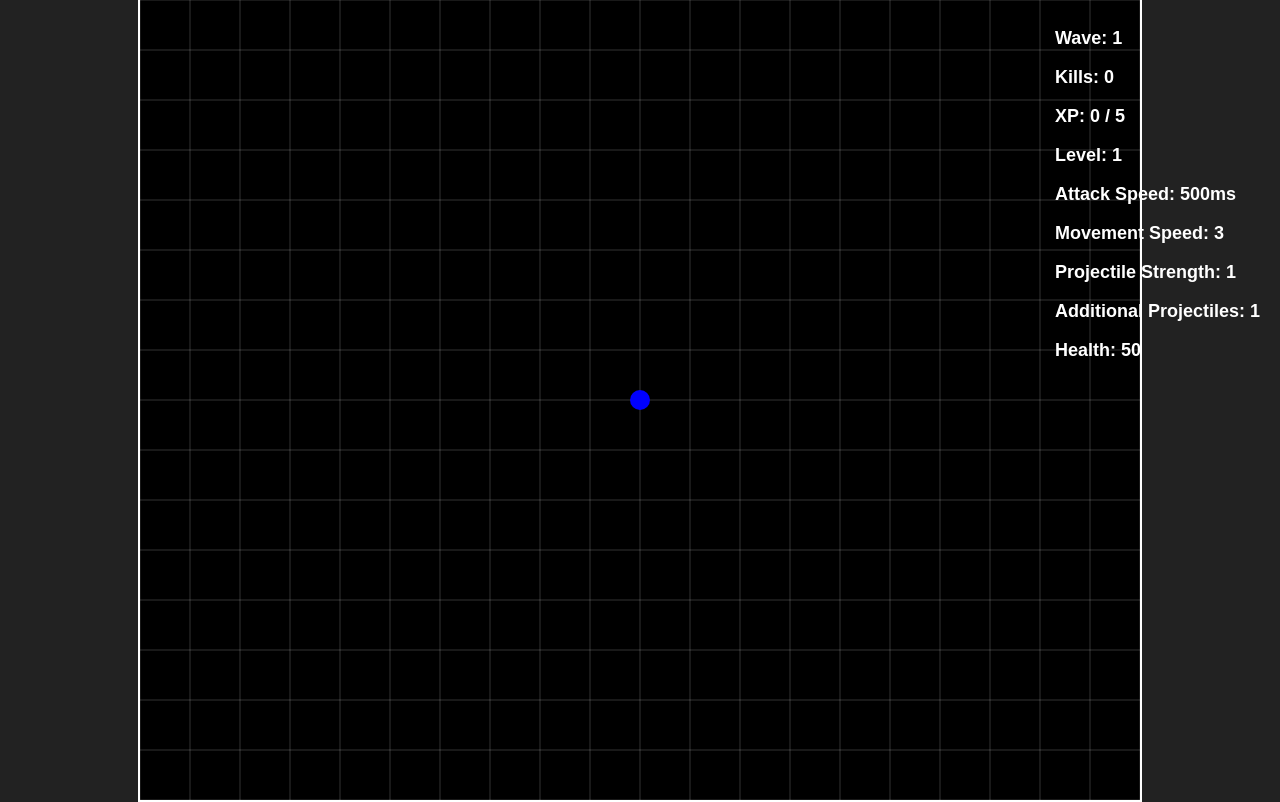
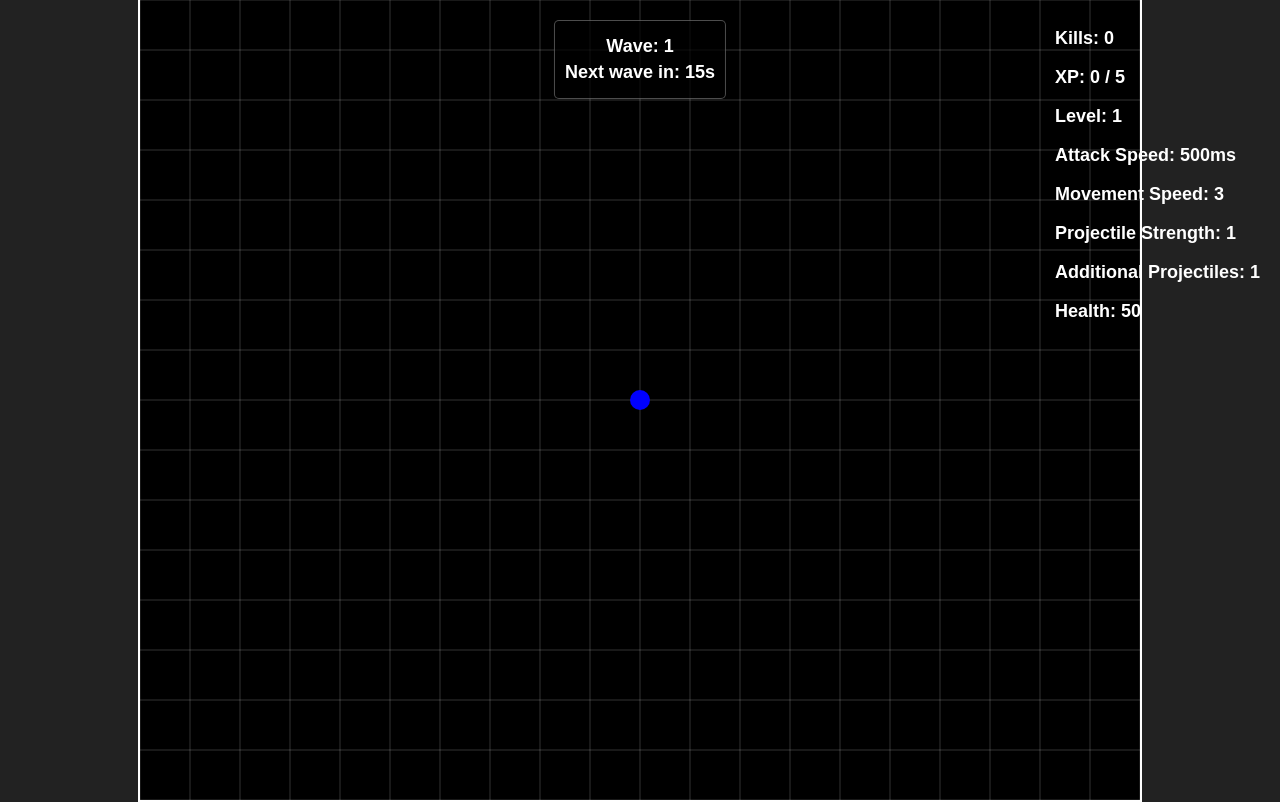
Before and after one commit to wishperr/bullets, a plain HTML site: page index.html in a window 1280 px wide. Drawn offline with Linux system fonts and the light colour scheme.

Commit message:
add wave information display and timer to UI

```diff
--- a/index.html
+++ b/index.html
@@ -9,7 +9,6 @@
 <body>
     <canvas id="gameCanvas"></canvas>
     <div id="ui">
-        <p id="waveCounter">Wave: 1</p>
         <p id="killCounter">Kills: 0</p>
         <p id="xpCounter">XP: 0 / 5</p>
         <p id="levelCounter">Level: 1</p>
@@ -20,7 +19,10 @@
         <p id="healthCounter">Health: 1</p>
         <button id="restartButton" style="display: none;">Restart</button>
     </div>
-
+    <div id="waveInfo">
+        <p id="waveCounter">Wave: 1</p>
+        <p id="waveTimer">Next wave in: 20s</p>
+    </div>
 
     <script src="main.js" type="module"></script>
 </body>
--- a/src/game.js
+++ b/src/game.js
@@ -6,6 +6,7 @@ import { GAME_WIDTH, GAME_HEIGHT, CAMERA, WAVE, WAVE_SPAWN_RATE, ENEMY_TYPES } f
 import { updatePowerups, drawPowerups, dropPowerup, spinningStar } from './powerups.js';
 import { createExplosion, updateParticles, drawParticles } from "./particles.js";
 import { getDistance } from './utils.js';
+import { UI_ELEMENTS } from './uiConstants.js';  // Add this import
 
 const canvas = document.getElementById("gameCanvas");
 const ctx = canvas.getContext("2d");
@@ -20,6 +21,7 @@ let killCount = 0;
 let waveNumber = 1;
 let enemySpawnRate = WAVE_SPAWN_RATE;
 let projectileInterval;
+let nextWaveTime = Date.now() + WAVE_SPAWN_RATE;
 export let gamePaused = false;
 
 function startWave() {
@@ -29,8 +31,17 @@ function startWave() {
             enemySpawnRate = Math.max(500, enemySpawnRate - 200);
             spawnWaveEnemies();
             updateWaveUI(waveNumber);
+            nextWaveTime = Date.now() + WAVE_SPAWN_RATE;
         }
     }, WAVE_SPAWN_RATE);
+
+    // Update wave timer every second
+    setInterval(() => {
+        if (!gameOver && !gamePaused) {
+            const timeRemaining = Math.max(0, Math.ceil((nextWaveTime - Date.now()) / 1000));
+            UI_ELEMENTS.waveTimer.innerText = `Next wave in: ${timeRemaining}s`;
+        }
+    }, 1000);
 }
 
 function spawnWaveEnemies() {
--- a/src/uiConstants.js
+++ b/src/uiConstants.js
@@ -8,5 +8,6 @@ export const UI_ELEMENTS = {
     projectileStrengthCounter: document.getElementById("projectileStrengthCounter"),
     additionalProjectilesCounter: document.getElementById("additionalProjectilesCounter"),
     waveCounter: document.getElementById("waveCounter"),
+    waveTimer: document.getElementById("waveTimer"),
     restartButton: document.getElementById("restartButton")
 };
--- a/styles.css
+++ b/styles.css
@@ -78,3 +78,22 @@ canvas {
     color: red;
     font-weight: bold;
 }
+
+/* Wave Info */
+#waveInfo {
+    position: absolute;
+    top: 20px;
+    left: 50%;
+    transform: translateX(-50%);
+    font-size: 18px;
+    font-weight: bold;
+    background-color: rgba(0, 0, 0, 0.7);
+    padding: 10px;
+    border-radius: 5px;
+    border: 1px solid rgba(255, 255, 255, 0.3);
+    text-align: center;
+}
+
+#waveInfo p {
+    margin: 5px 0;
+}
```
